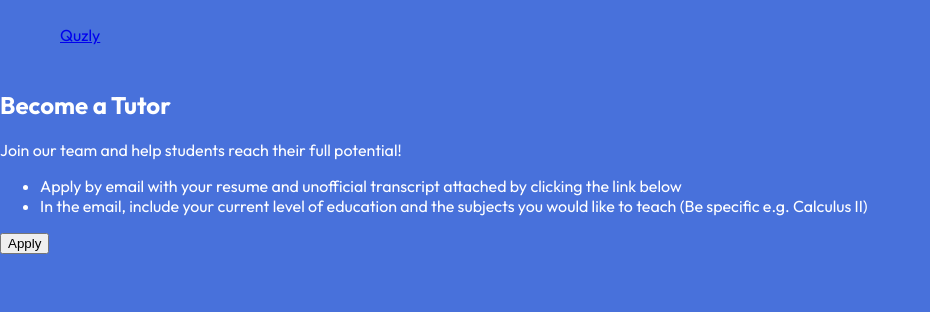
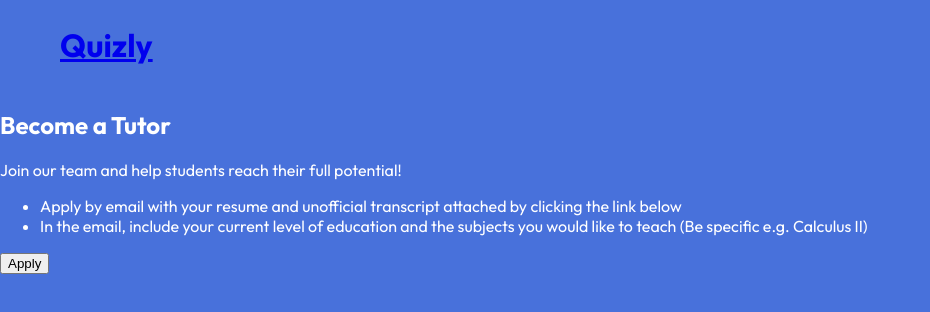
Before and after one commit to damienrynt/Test, a plain HTML site: page become-tutor.html in a window 1280 px wide. Shown: the whole page, without its empty margins (0-930 px from the left). Drawn offline with Linux system fonts and the light colour scheme.

Commit message:
Update become-tutor.html

```diff
--- a/become-tutor.html
+++ b/become-tutor.html
@@ -2,7 +2,11 @@
 <html lang="en">
 <head>
   <header>
-    <a href="index.html">Quzly</a>
+    <a href="index.html" class="logo-link">
+    <div class="logo">
+        Quizly
+    </div>
+    </a>
   </header>
   <meta charset="UTF-8">
   <meta name="viewport" content="width=device-width, initial-scale=1.0">
```
